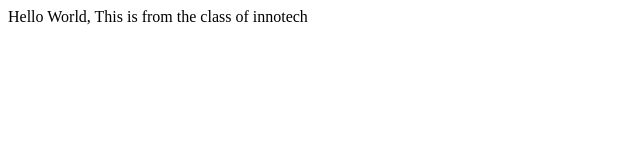
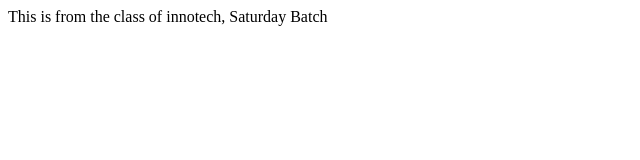
Before and after one commit to phsinghka/GitCheck, a plain HTML site: page index.html in a window 1280 px wide. Shown: the full height of the page, 0-640 px from the left. Drawn offline with Linux system fonts and the light colour scheme.

Commit message:
checking the push with github

```diff
--- a/index.html
+++ b/index.html
@@ -8,7 +8,7 @@
 </head>
 
 <body>
-    Hello World, This is from the class of innotech
+    This is from the class of innotech, Saturday Batch
 </body>
 
 </html>
```
